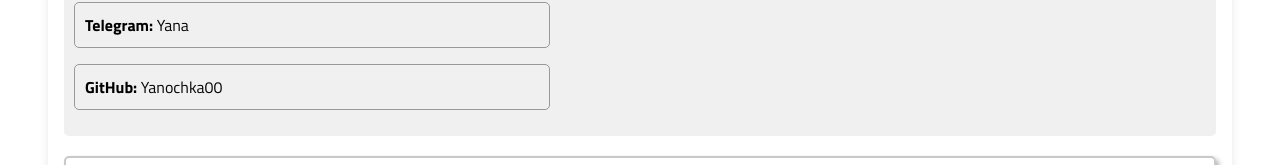
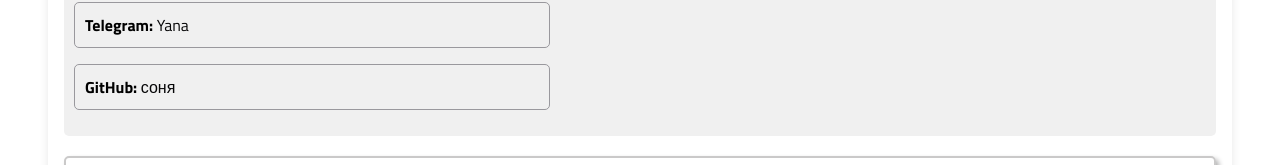
Before and after one commit to Yanochka00/Resume, a React (Vite) app: page / in a window 1280 px wide. Shown: the part 213-378 px from the top of the page. Built offline with nearby package versions, Linux system fonts and the light colour scheme.

Commit message:
sonya name

```diff
--- a/src/App.jsx
+++ b/src/App.jsx
@@ -56,7 +56,7 @@
                         <p>
                             <a1> GitHub: </a1>
                             <a class="GitHub" href="https://github.com/Yanochka00">
-                                Yanochka00
+                                соня
                             </a>
                         </p>
                     </div>
```
